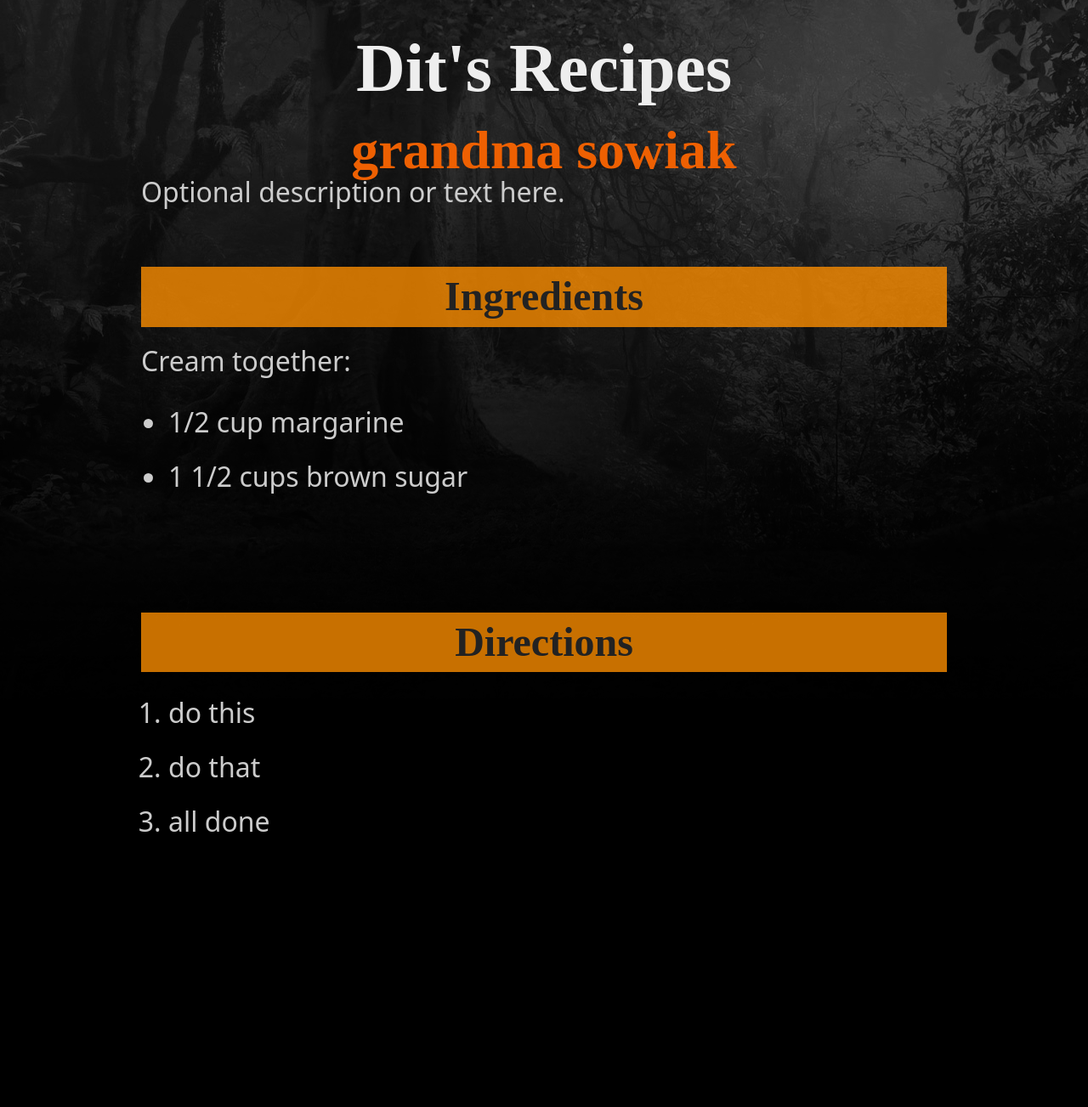
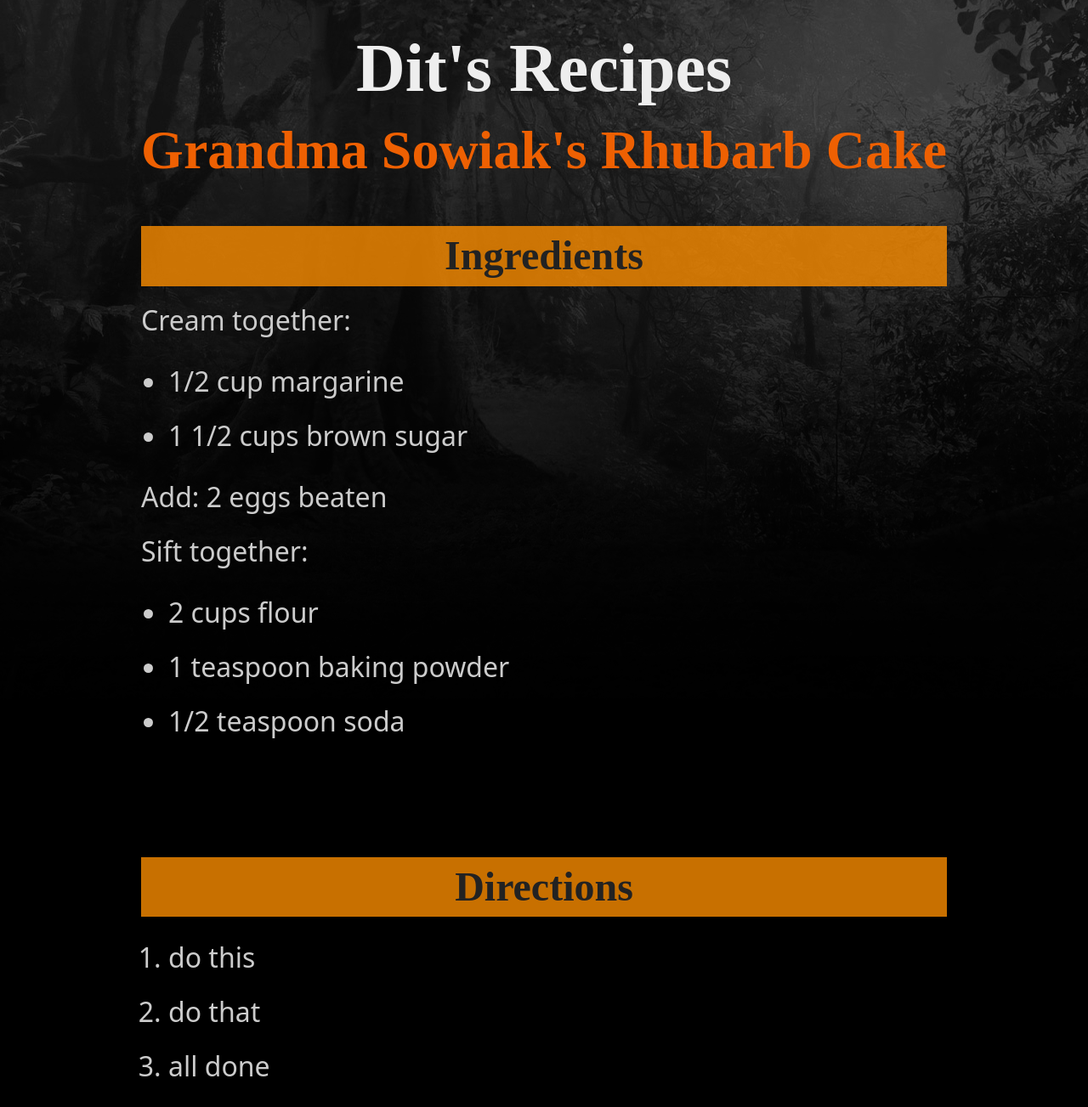
Before and after one commit to dits-family-cookbook/dits-family-cookbook.github.io, a Jekyll site: the page built from recipes/baking-and-desserts/cakes/grandmasowiak-rhubarb-cake.md, in a window 1280 px wide. Shown: the whole page at 85% size. Built offline with Jekyll 4.4.1, drawn with Linux system fonts in a browser that asks for light colours; before the commit the page ends 1015 px from its top, so only the background shows below that.

Commit message:
Update grandmasowiak-rhubarb-cake.md

```diff
--- a/recipes/baking-and-desserts/cakes/grandmasowiak-rhubarb-cake.md
+++ b/recipes/baking-and-desserts/cakes/grandmasowiak-rhubarb-cake.md
@@ -1,9 +1,9 @@
 ---
-title: grandma sowiak
+title: Grandma Sowiak's Rhubarb Cake
 layout: page
 ---
 
-Optional description or text here.
+
 
 # Ingredients
 
@@ -11,6 +11,13 @@ Cream together:
 * 1/2 cup margarine
 * 1 1/2 cups brown sugar
 
+Add: 2 eggs beaten
+
+Sift together:
+* 2 cups flour
+* 1 teaspoon baking powder
+* 1/2 teaspoon soda
+
 # Directions
 
 1.  do this
```
